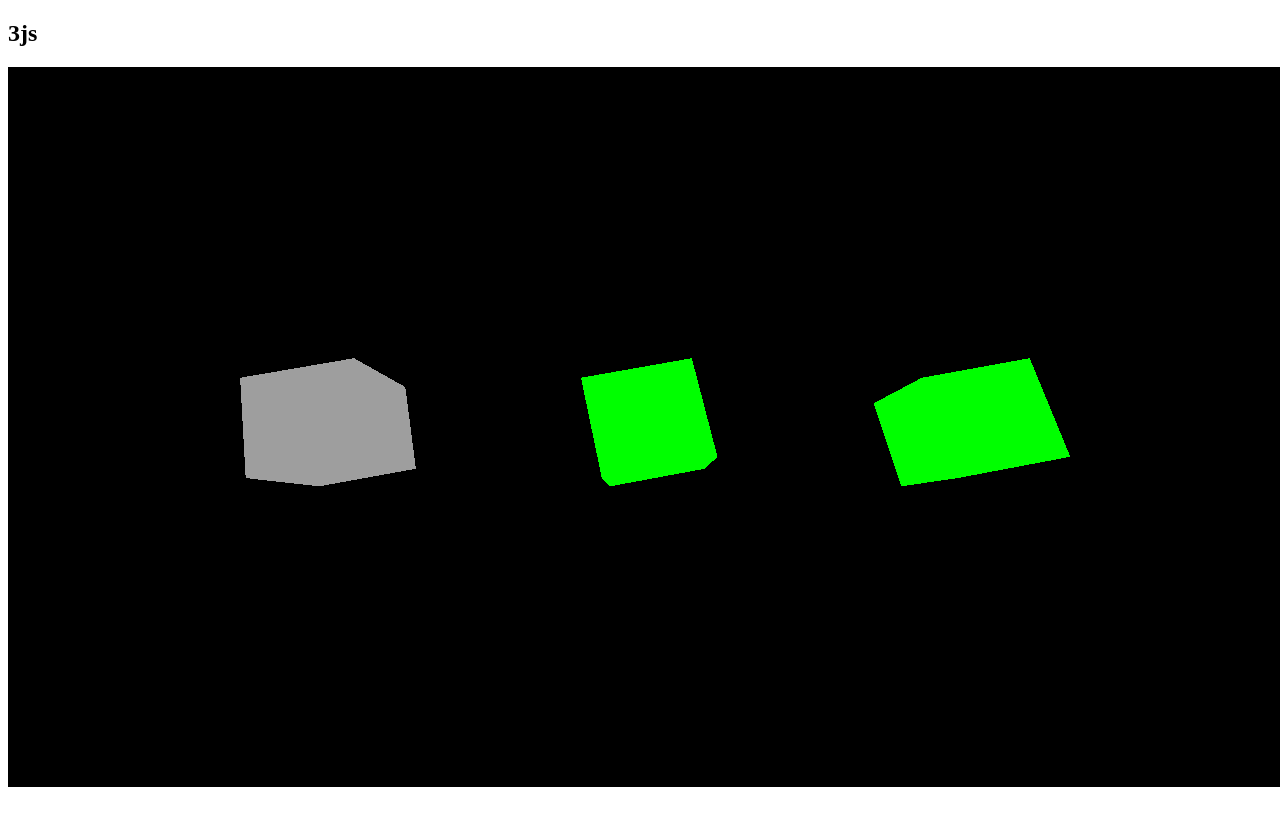
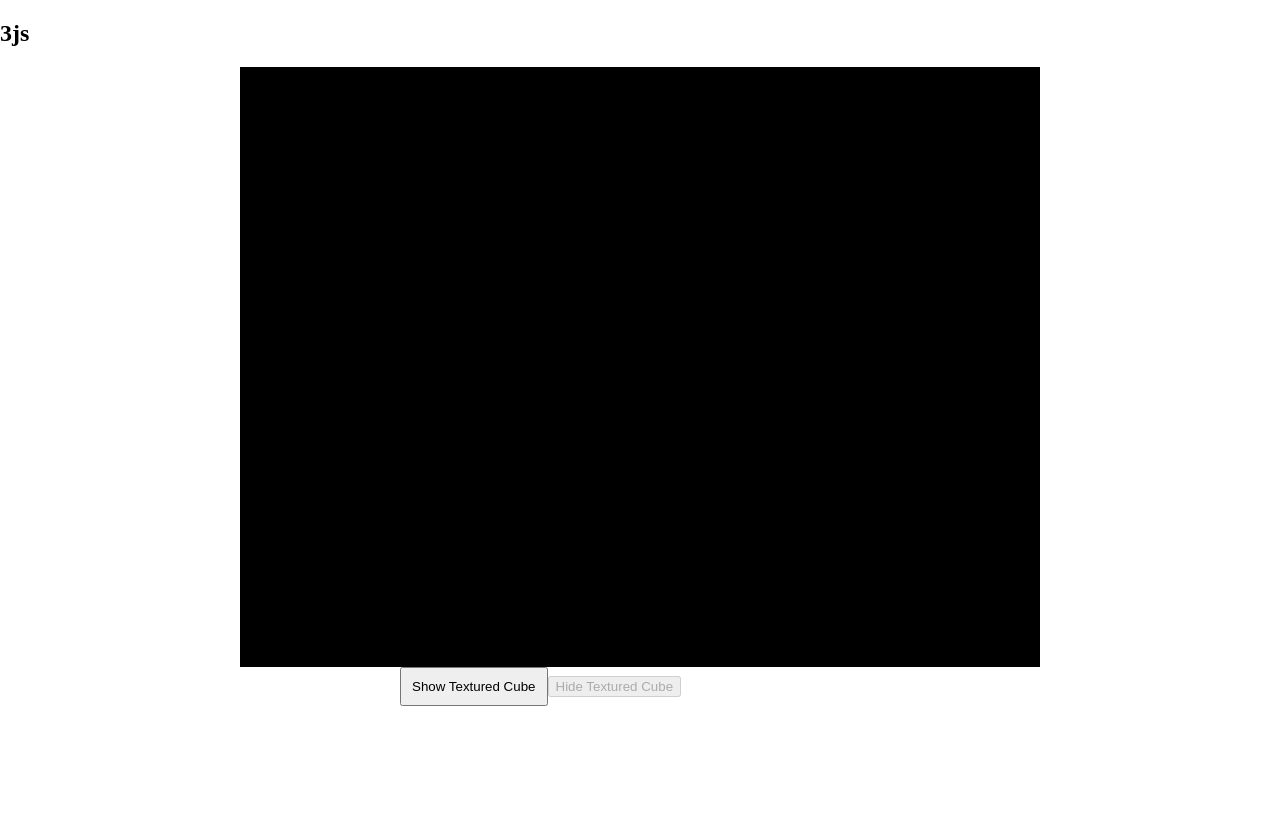
Before and after one commit to superRaptor911/Asteroid-attack, a website with bundled scripts: page index.html in a window 1280 px wide. Built offline with nearby package versions, Linux system fonts and the light colour scheme; files whose address does not match are found by name.

Commit message:
Test Menu

```diff
--- a/index.html
+++ b/index.html
@@ -2,11 +2,12 @@
 <html>
   <head>
     <meta name="viewport" content="width=device-width, initial-scale=1.0">
-    <link rel="stylesheet" href="style.css">
+    <link rel="stylesheet" href="build/style.css">
   </head>
   <body>
 
     <h2>3js</h2>
     <script  type="module" src="./build/src/main.js"></script>
+    <div id="game" class="game"/>
   </body>
 </html>
--- a/src/engine/Node.ts
+++ b/src/engine/Node.ts
@@ -17,12 +17,22 @@ export class SceneNode {
     this.children.push(child);
 
     this.scene.add(child.scene);
+    child.onReady();
+  }
+
+  onReady(): void {
+    // Override this method to do something when the node is added to the scene
+  }
+
+  onRemove(): void {
+    // Override this method to do something when the node is removed from the scene
   }
 
   removeChild(child: SceneNode): void {
     if (child.parent === this) {
       this.scene.remove(child.scene);
       child.parent = null;
+      child.onRemove();
       this.children.splice(this.children.indexOf(child), 1);
     }
   }
--- /dev/null
+++ b/src/game.ts
@@ -0,0 +1,35 @@
+import * as THREE from 'three';
+import { SceneNode } from './engine/Node';
+import { loadTextures } from './engine/TextureMan';
+
+const Width = 800;
+const Height = 600;
+
+const renderer = new THREE.WebGLRenderer();
+const camera = new THREE.PerspectiveCamera(75, Width / Height, 0.1, 1000);
+const rootScene = new SceneNode();
+
+export const initGame = (): void => {
+  renderer.setSize(Width, Height);
+  loadTextures();
+  camera.position.z = 5;
+  document.getElementById('game').appendChild(renderer.domElement);
+};
+
+export const getCamera = (): THREE.PerspectiveCamera => camera;
+export const getRenderer = (): THREE.WebGLRenderer => renderer;
+export const getRootScene = (): SceneNode => rootScene;
+export const getScreenSize = (): { width: number; height: number } => ({
+  width: Width,
+  height: Height,
+});
+
+export const startGame = (): void => {
+  function animate(): void {
+    rootScene.update();
+    requestAnimationFrame(animate);
+    renderer.render(rootScene.scene, camera);
+  }
+
+  animate();
+};
--- a/src/main.ts
+++ b/src/main.ts
@@ -1,36 +1,6 @@
-import * as THREE from 'three';
-import { loadTextures } from './engine/TextureMan';
-import { TestCubesScene } from './scenes/testCubes';
-import { TexturedCubeScene } from './scenes/TeturedCube';
+import { getRootScene, initGame, startGame } from './game';
+import { TestMenuScene } from './scenes/testMenu';
 
-const camera = new THREE.PerspectiveCamera(
-  75,
-  window.innerWidth / window.innerHeight,
-  0.1,
-  1000,
-);
-
-const renderer = new THREE.WebGLRenderer();
-renderer.setSize(1280, 720);
-loadTextures();
-
-document.body.appendChild(renderer.domElement);
-
-camera.position.z = 5;
-
-const testCubes = new TestCubesScene();
-const testCubes2 = new TestCubesScene();
-const texturedCube = new TexturedCubeScene();
-
-testCubes.addChild(testCubes2);
-testCubes2.scene.position.x = 3;
-texturedCube.scene.position.x = -3;
-testCubes.addChild(texturedCube);
-
-function animate(): void {
-  testCubes.update();
-  requestAnimationFrame(animate);
-  renderer.render(testCubes.scene, camera);
-}
-
-animate();
+initGame();
+getRootScene().addChild(new TestMenuScene());
+startGame();
--- /dev/null
+++ b/src/scenes/testMenu.ts
@@ -0,0 +1,42 @@
+import { SceneNode } from '../engine/Node';
+import { TexturedCubeScene } from './TeturedCube';
+
+export class TestMenuScene extends SceneNode {
+  showTexButton: HTMLButtonElement;
+  hideTexButton: HTMLButtonElement;
+  texturedCube: SceneNode;
+  constructor() {
+    super();
+    this.showTexButton = document.createElement('button');
+    this.showTexButton.innerText = 'Show Textured Cube';
+    this.showTexButton.className = 'showTexButton';
+    this.showTexButton.onclick = this.handleShowTexClick;
+
+    this.hideTexButton = document.createElement('button');
+    this.hideTexButton.innerText = 'Hide Textured Cube';
+    this.hideTexButton.className = 'hideTexButton';
+    this.hideTexButton.onclick = this.handleHideTexClick;
+    this.hideTexButton.disabled = true;
+
+    const gameDiv = document.getElementById('game');
+    if (!gameDiv) {
+      console.error("testMenu::constructor: Couldn't find game div");
+      return;
+    }
+    gameDiv.appendChild(this.showTexButton);
+    gameDiv.appendChild(this.hideTexButton);
+    this.texturedCube = new TexturedCubeScene();
+  }
+
+  handleShowTexClick = (): void => {
+    this.addChild(this.texturedCube);
+    this.showTexButton.disabled = true;
+    this.hideTexButton.disabled = false;
+  };
+
+  handleHideTexClick = (): void => {
+    this.showTexButton.disabled = false;
+    this.removeChild(this.texturedCube);
+    this.hideTexButton.disabled = true;
+  };
+}
--- /dev/null
+++ b/src/style.css
@@ -0,0 +1,20 @@
+body {
+    width: 100vw;
+    height: 100vh;
+    margin: 0;
+}
+
+.game {
+    width: 800px;
+    height: 600px;
+    background-color: #000;
+    margin: auto;
+}
+
+.showTexButton {
+    top: 10px;
+    left: 0px;
+    margin-left: 20%;
+    cursor: pointer;
+    padding: 10px;
+}
--- a/style.css
+++ /dev/null
@@ -1,4 +0,0 @@
-body {
-    width: 800px;
-    height: 600px;
-}
--- a/tsconfig.json
+++ b/tsconfig.json
@@ -12,12 +12,12 @@
     "sourceMap": true,
     "forceConsistentCasingInFileNames": true,
     "noFallthroughCasesInSwitch": true,
-    "noImplicitReturns": true,
+    "noImplicitReturns": false,
     "noUnusedLocals": true,
     "noUnusedParameters": true,
     "noImplicitAny": false,
     "noImplicitThis": false,
-    "strictNullChecks": false
+    "strictNullChecks": true
   },
   "include": ["src/**/*", "__tests__/**/*"]
 }
```
Also changed, not shown: 1 other file.
